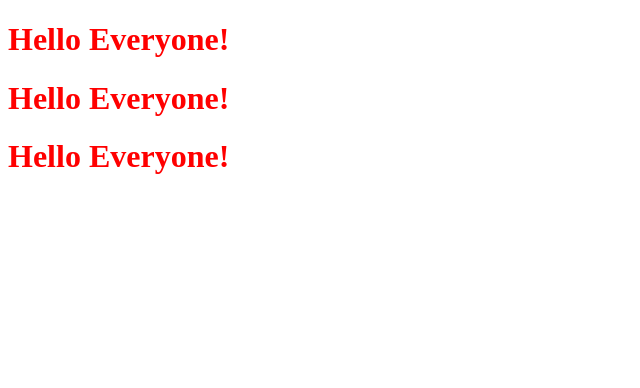
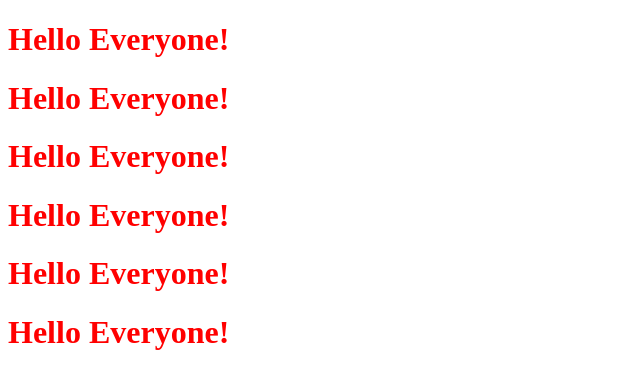
Before and after one commit to eliasbhuiyan/html-project, a plain HTML site: page index.html in a window 1280 px wide. Shown: the whole page, without its empty margins (0-640 px from the left). Drawn offline with Linux system fonts and the light colour scheme.

Commit message:
Update index.html

```diff
--- a/index.html
+++ b/index.html
@@ -10,6 +10,9 @@
     <h1>Hello Everyone!</h1>
     <h1>Hello Everyone!</h1>
     <h1>Hello Everyone!</h1>
+      <h1>Hello Everyone!</h1>
+      <h1>Hello Everyone!</h1>
+      <h1>Hello Everyone!</h1>
 
 
     <script src="scrit.js"></script>
```
